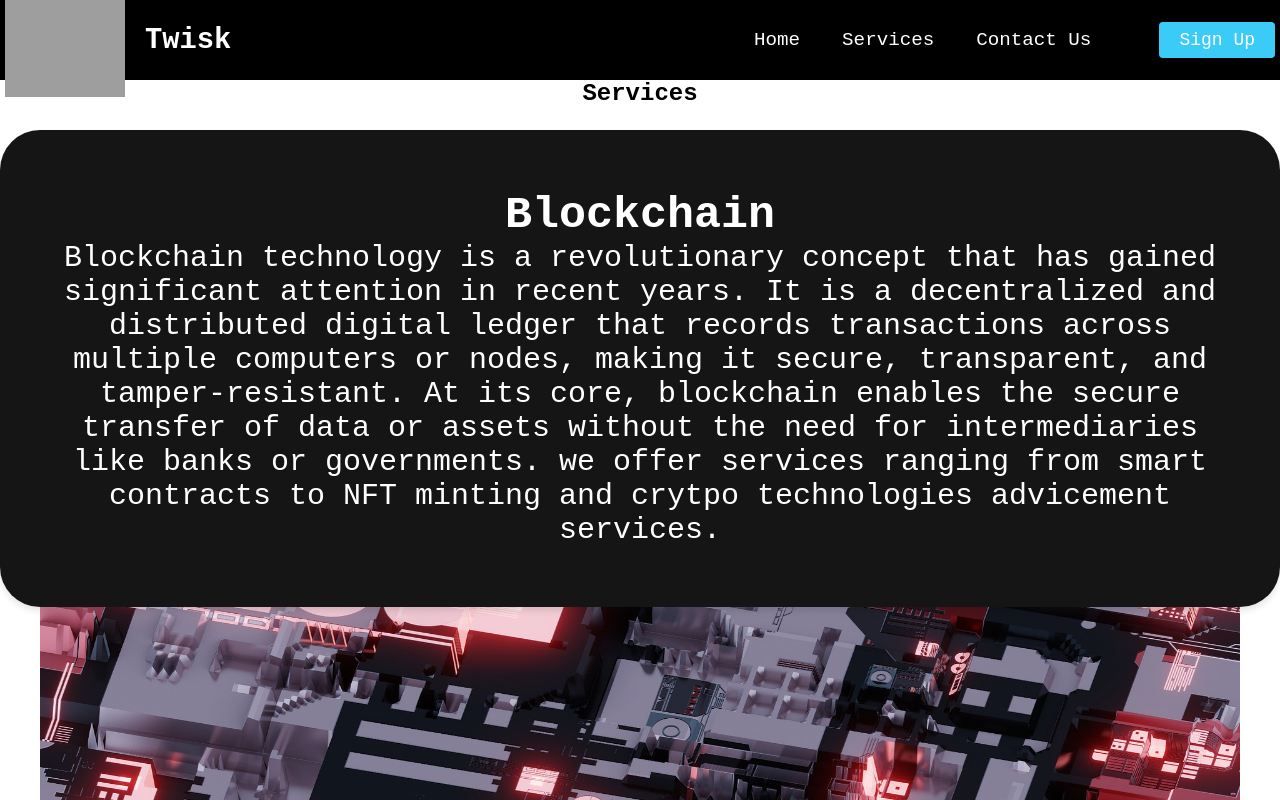
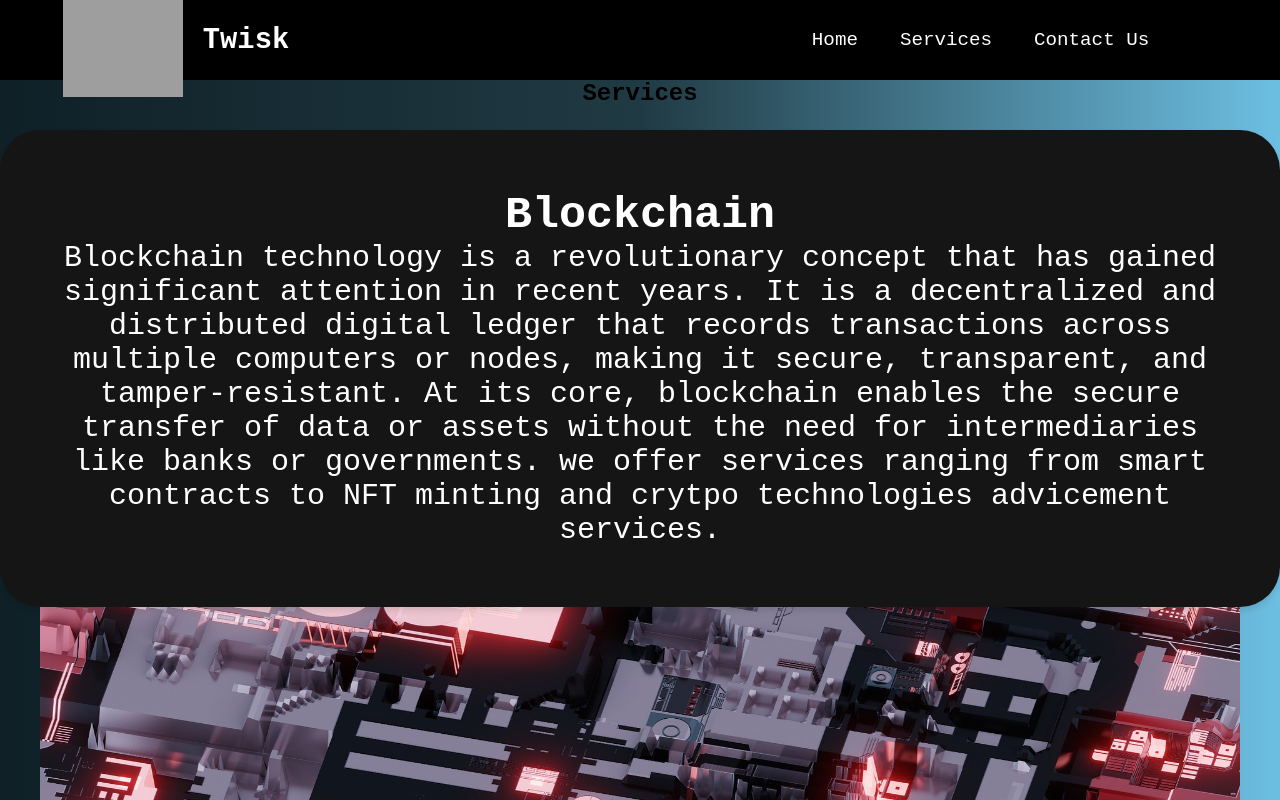
Before and after one commit to AllFatherZA/TwiskWebsite, a React (Create React App) app: page /Services in a window 1280 px wide. Shown: the top 800 px of the page. Built offline with nearby package versions, Linux system fonts and the light colour scheme; grey boxes are pictures that could not be loaded.

Commit message:
TwiskEx launch

```diff
--- a/package.json
+++ b/package.json
@@ -11,6 +11,7 @@
     "react": "^18.2.0",
     "react-bootstrap": "^2.7.4",
     "react-dom": "^18.2.0",
+    "react-mailchimp-subscribe": "^2.1.3",
     "react-router-dom": "^6.3.0",
     "react-scripts": "5.0.1",
     "web-vitals": "^2.1.4"
--- a/src/components/Card/Card.css
+++ b/src/components/Card/Card.css
@@ -1,6 +1,6 @@
 .Cards {
     padding: 4rem;
-    background-image: url('../images/newyear2.jpg');
+    background-image: url('../images/colored.jpg');
     background-size: cover;
     background-repeat: no-repeat;
     background-position: center;
@@ -56,6 +56,7 @@
     overflow: hidden;
   }
 
+
   .fade-img {
     animation-name: fade-img;
     animation-duration: 2s;
@@ -108,6 +109,9 @@
     .content__blog__container {
       width: 84%;
     }
+    .Card_H1{
+      font-size: 50px;
+    }
 
     .cards__item {
       margin-bottom: 2rem;
@@ -119,4 +123,8 @@
       flex: 1;
       margin: 1rem;
     }
+
+    .Card_H1{
+      font-size: 25px;
+    }
   }
--- a/src/components/Card/Card.js
+++ b/src/components/Card/Card.js
@@ -9,7 +9,7 @@ import Xamarin from '../images/xamarin.jpg'
 function Cards(){
     return(
         <div className="Cards">
-            <h1>Check out the services we have to Offer</h1>
+            <h1 className="Card_H1">Check out the services we have to Offer</h1>
             <div className="cards__container">
                 <div className="cards__wrapper">
                     <ul className="card__items">
--- a/src/components/Footer/Footer.js
+++ b/src/components/Footer/Footer.js
@@ -2,7 +2,7 @@ import React from 'react';
 import './footer.css';
 import { Button } from '../Button';
 import { Link } from 'react-router-dom';
-import TwiskLogo from '../images/twisklogo.png'
+import TwiskLogo from '../images/twisklogo.png';
 
 function Footer() {
   return (
@@ -44,7 +44,7 @@ function Footer() {
               <img src={TwiskLogo} alt='twisk logo' width="150" height="200"/>
             </Link>
           </div>
-          <small class='website-rights'>Twisk © 2023</small>
+          <small class='website-rights'>Twisk © 2024</small>
         </div>
       </section>
     </div>
--- a/src/components/Hero.css
+++ b/src/components/Hero.css
@@ -4,6 +4,10 @@
     height: 100%;
     position: fixed;
     z-index: -1;
+  }
+
+  .p{
+    text-align: center;
   }
 
   .hero-container {
--- a/src/components/Navbar/MenuItems.js
+++ b/src/components/Navbar/MenuItems.js
@@ -15,8 +15,4 @@ export const MenuItems =[{
     url:'/Contact',
     cName:'nav-links'
 },
-{
-    title:'Sign up',
-    url:'#',
-    cName:'nav-links-mobile'
-}]
+]
--- a/src/components/Navbar/Navbar.js
+++ b/src/components/Navbar/Navbar.js
@@ -1,5 +1,4 @@
 import React, {Component} from 'react'
-import { Button } from '../Button'
 import {MenuItems} from './MenuItems'
 import './Navbar.css'
 import logo  from '../images/twisklogo.png'
@@ -28,7 +27,6 @@ class Navbar extends Component{
                     )
                 })}
               </ul>
-             <Button>Sign Up</Button>
         </nav>
     )}
 
--- a/src/components/ServicesPage/ServiceBody.css
+++ b/src/components/ServicesPage/ServiceBody.css
@@ -10,6 +10,14 @@
   max-width: 100%;
   height: auto;
   object-fit: cover;
+}
+
+body {
+  background: linear-gradient(to right, #0f2027, #203a43, #6dbfe2);
+  height: 100vh;
+  margin: 0;
+  background-repeat: no-repeat;
+  background-attachment: fixed;
 }
 
 .content {
--- a/src/components/ServicesPage/ServiceBody.js
+++ b/src/components/ServicesPage/ServiceBody.js
@@ -25,7 +25,7 @@ const ServiceBody=()=>{
                 </div>
 
                 <div className='background-image-frame'>
-                <iframe src="https://giphy.com/embed/8It0HNrGjcTT2" width="480" height="480" frameBorder="0" allowFullScreen="True"></iframe>
+                <iframe src="https://giphy.com/embed/iRIf7MAdvOIbdxK4rR" width="480" height="480" frameBorder="0" allowFullScreen="True"></iframe>
                 </div>
                 <div className='background-image-image'>
                 <img src={Fantasy} width="1200" height="600" alt='Desktop Image' />
@@ -41,7 +41,7 @@ const ServiceBody=()=>{
                 </div>
 
                 <div className='background-image-frame'>
-                <iframe src="https://giphy.com/embed/yf21xZZxq2KO1zrlmM" width="480" height="479" frameBorder="0" class="giphy-embed" allowFullScreen></iframe>
+                <iframe src="https://giphy.com/embed/Vjfij7r9Y2mBJZqtzA" width="480" height="479" frameBorder="0" class="giphy-embed" allowFullScreen></iframe>
                 </div>
                 <div className='background-image-image'>
                 <img src={NativeApp} width="1200" height="600" alt='Desktop Image'/>
@@ -57,7 +57,7 @@ const ServiceBody=()=>{
                 </div>
                 </div>
                 <div className='background-image-frame'>
-                <iframe src="https://giphy.com/embed/YN1IjQimzfanElsGA1" width="480" height="479" frameBorder="0" class="giphy-embed" allowFullScreen></iframe>
+                <iframe src="https://giphy.com/embed/NyLyi6zNVTTukqVz4N" width="480" height="479" frameBorder="0" class="giphy-embed" allowFullScreen></iframe>
                 </div>
                 <div className='background-image-image'>
                 <img src={BlockChain} alt='Desktop Image'/>
```
Also changed, not shown: src/components/images/colored.jpg (added), 1 other file (tests, documents, lock files or other folders).
